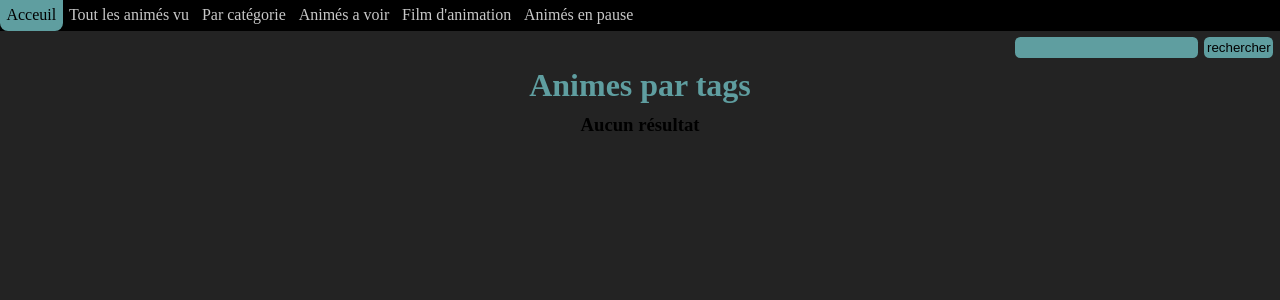
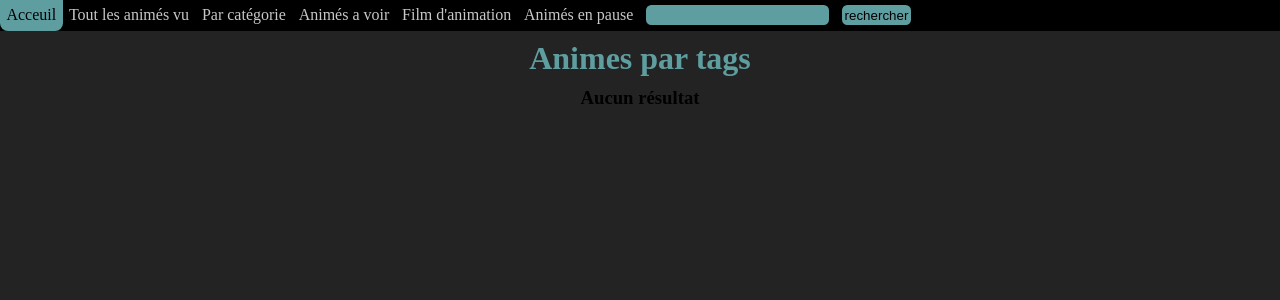
Before and after one commit to titivince/list-anime, a PHP site: page /animes-by-cat.php in a window 1280 px wide. Shown: the top 300 px of the page. Run offline with PHP 8.4, Linux system fonts and the light colour scheme.

Commit message:
update nav bar

```diff
--- a/animes-by-cat.php
+++ b/animes-by-cat.php
@@ -18,10 +18,6 @@ if(isset($_POST["select"])){
 </head>
 <body>
 <?php require('src/nav.html'); ?>
-    <form action="" method="POST">
-        <input type="text" name="select">
-        <input type="submit" value="rechercher">
-    </form>
     <h1 class="center">Animes par tags</h1>
     <?php
     if(!empty($animes)){
--- a/asset/style.css
+++ b/asset/style.css
@@ -34,16 +34,12 @@ h1{
     margin: .3em 0;
     color:cadetblue;
 }
-form{
-    display: flex;
-    justify-content: flex-end;
-}
 input{
-    margin: .5em .5em 0 0;
+    margin: .4em .5em;
+    padding: 0 .2em;
     background-color: cadetblue;
-    padding: .2em;
     border-radius: .4em;
-    border: transparent;
+    border: none;
 }
 .main-block{
     justify-content: space-evenly;
--- a/src/nav.html
+++ b/src/nav.html
@@ -5,4 +5,8 @@
     <a href=".php">Animés a voir</a>
     <a href=".php">Film d'animation</a>
     <a href=".php">Animés en pause</a>
+    <form class="d-flex" action="animes-by-cat.php" method="POST">
+        <input type="text" name="select">
+        <input type="submit" value="rechercher">
+    </form>
 </nav>
```
